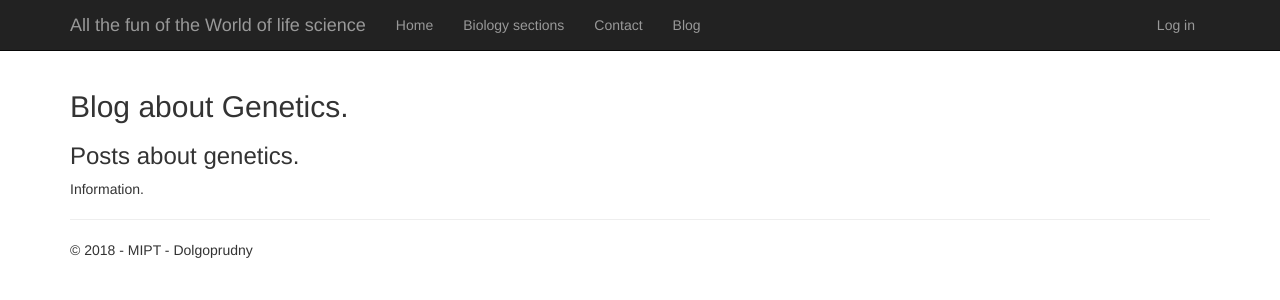
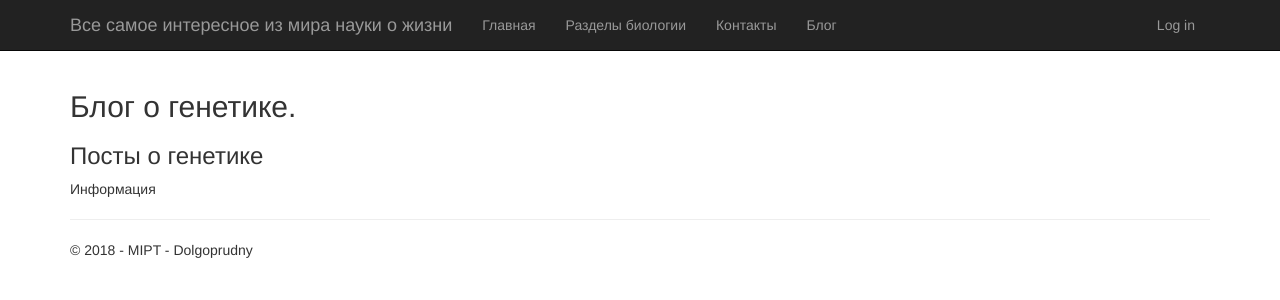
Before and after one commit to BMary13/BiologyMIPT, a Django app: page /blog in a window 1280 px wide. Shown: the top 300 px of the page. Run offline with Django 3.2, Linux system fonts and the light colour scheme; some libraries are stand-ins or nearby versions.

Commit message:
rus_ver_11-07

```diff
--- a/Biology1/Biology1/settings.py
+++ b/Biology1/Biology1/settings.py
@@ -107,7 +107,7 @@ AUTH_PASSWORD_VALIDATORS = [
 # Internationalization
 # https://docs.djangoproject.com/en/1.9/topics/i18n/
 
-LANGUAGE_CODE = 'en-us'
+LANGUAGE_CODE = 'ru-ru'
 
 TIME_ZONE = 'UTC'
 
--- a/Biology1/Biology1/urls.py
+++ b/Biology1/Biology1/urls.py
@@ -19,7 +19,7 @@ urlpatterns = [
     url(r'^$', app.views.home, name='home'),
     url(r'^contact$', app.views.contact, name='contact'),
     url(r'^blog', app.views.blog, name='blog'),
-    url(r'^about', app.views.about, name='about'),
+    url(r'^sections', app.views.about, name='sections'),
     url(r'^login/$',
         django.contrib.auth.views.login,
         {
--- a/Biology1/app/templates/app/blog.html
+++ b/Biology1/app/templates/app/blog.html
@@ -5,6 +5,6 @@
 <h2>{{ title }}.</h2>
 <h3>{{ message }}</h3>
 
-<p>Information.</p>
+<p>Информация</p>
 
 {% endblock %}
--- a/Biology1/app/templates/app/index.html
+++ b/Biology1/app/templates/app/index.html
@@ -4,7 +4,7 @@
 
 <div class="jumbotron">
     <h1>Genetics</h1>
-    <p class="lead">Genetics is the study of genes, genetic variation, and heredity in living organisms.</p>
+    {#<p class="lead">Genetics is the study of genes, genetic variation, and heredity in living organisms.</p>#}
     <p><a href="http://www.tiensmed.ru/news/post_new7670.html" class="btn btn-primary btn-large">Learn more &raquo;</a></p>
 </div>
 
--- a/Biology1/app/templates/app/layout.html
+++ b/Biology1/app/templates/app/layout.html
@@ -20,16 +20,16 @@
                     <span class="icon-bar"></span>
                     <span class="icon-bar"></span>
                 </button>
-                {#<a href="/" class="navbar-brand">Все самое интересное из мира науки о жизни</a>#}
-                <a href="/" class="navbar-brand">All the fun of the World of life science</a>
+                <a href="/" class="navbar-brand">Все самое интересное из мира науки о жизни</a>
+                {#<a href="/" class="navbar-brand">All the fun of the World of life science</a>#}
             </div>
             <div class="navbar-collapse collapse">
                 <ul class="nav navbar-nav">
 
-                    <li><a href="{% url 'home' %}">Home</a></li>
-                    <li><a href="{% url 'about' %}">Biology sections</a></li>
-                    <li><a href="{% url 'contact' %}">Contact</a></li>
-                    <li><a href="{% url 'blog' %}">Blog</a></li>
+                    <li><a href="{% url 'home' %}">Главная</a></li>
+                    <li><a href="{% url 'sections' %}">Разделы биологии</a></li>
+                    <li><a href="{% url 'contact' %}">Контакты</a></li>
+                    <li><a href="{% url 'blog' %}">Блог</a></li>
                 </ul>
                 {% include 'app/loginpartial.html' %}
             </div>
--- a/Biology1/app/templates/app/login.html
+++ b/Biology1/app/templates/app/login.html
@@ -11,13 +11,13 @@
                 <h4>Use a local account to log in.</h4>
                 <hr />
                 <div class="form-group">
-                    <label for="id_username" class="col-md-2 control-label">User name</label>
+                    <label for="id_username" class="col-md-2 control-label">Имя пользователя</label>
                     <div class="col-md-10">
                         {{ form.username }}
                     </div>
                 </div>
                 <div class="form-group">
-                    <label for="id_password" class="col-md-2 control-label">Password</label>
+                    <label for="id_password" class="col-md-2 control-label">Ваш пароль</label>
                     <div class="col-md-10">
                         {{ form.password }}
                     </div>
@@ -29,7 +29,7 @@
                     </div>
                 </div>
                 {% if form.errors %}
-                <p class="validation-summary-errors">Please enter a correct user name and password.</p>
+                <p class="validation-summary-errors">Please</p>
                 {% endif %}
             </form>
         </section>
--- a/Biology1/app/templates/app/loginpartial.html
+++ b/Biology1/app/templates/app/loginpartial.html
@@ -2,7 +2,7 @@
 <form id="logoutForm" action="/logout" method="post" class="navbar-right">
     {% csrf_token %}
     <ul class="nav navbar-nav navbar-right">
-        <li><span class="navbar-brand">Hello {{ user.username }}!</span></li>
+        <li><span class="navbar-brand">Здравствуйте, {{ user.username }}!</span></li>
         <li><a href="javascript:document.getElementById('logoutForm').submit()">Log off</a></li>
     </ul>
 
--- a/Biology1/app/templates/app/about.html
+++ b/Biology1/app/templates/app/sections.html
@@ -5,6 +5,6 @@
 <h2>{{ title }}.</h2>
 <h3>{{ message }}</h3>
 
-<p>Information.</p>
+<p>Информация</p>
 
 {% endblock %}
--- a/Biology1/app/views.py
+++ b/Biology1/app/views.py
@@ -26,21 +26,21 @@ def blog(request):
         request,
         'app/blog.html',
         {
-            'title':'Blog about Genetics',
-            'message':'Posts about genetics.',
+            'title':'Блог о генетике',
+            'message':'Посты о генетике',
             'year':datetime.now().year,
         }
     )
 
 
 def about(request):
-    """Renders the about page."""
+    """Renders the sections page."""
     assert isinstance(request, HttpRequest)
     return render(
         request,
-        'app/about.html',
+        'app/sections.html',
         {
-            'title':'Biology sections',
+            'title':'Разделы биологии',
             'message':' ',
             'year':datetime.now().year,
         }
@@ -54,8 +54,8 @@ def contact(request):
         request,
         'app/contact.html',
         {
-            'title':'Сontact',
-            'message':'My contact page.',
+            'title':'Контакты со мной',
+            'message':'Контакты со мной',
             'year':datetime.now().year,
         }
     )
--- a/Biology1/readme.html
+++ b/Biology1/readme.html
@@ -1,4 +1,4 @@
-<html xmlns="http://www.w3.org/1999/xhtml" lang="en">
+<html xmlns="http://www.w3.org/1999/xhtml" lang="ru">
 <head>
     <meta charset="utf-8" />
     <title>Django Web App Configuration</title>
```
Also changed, not shown: Biology1/app/tests.py (+6 -6 lines), Biology1/app/static/app/scripts/jquery-1.10.2.js, Biology1/app/static/app/scripts/jquery-1.10.2.min.js, 1 other file.
